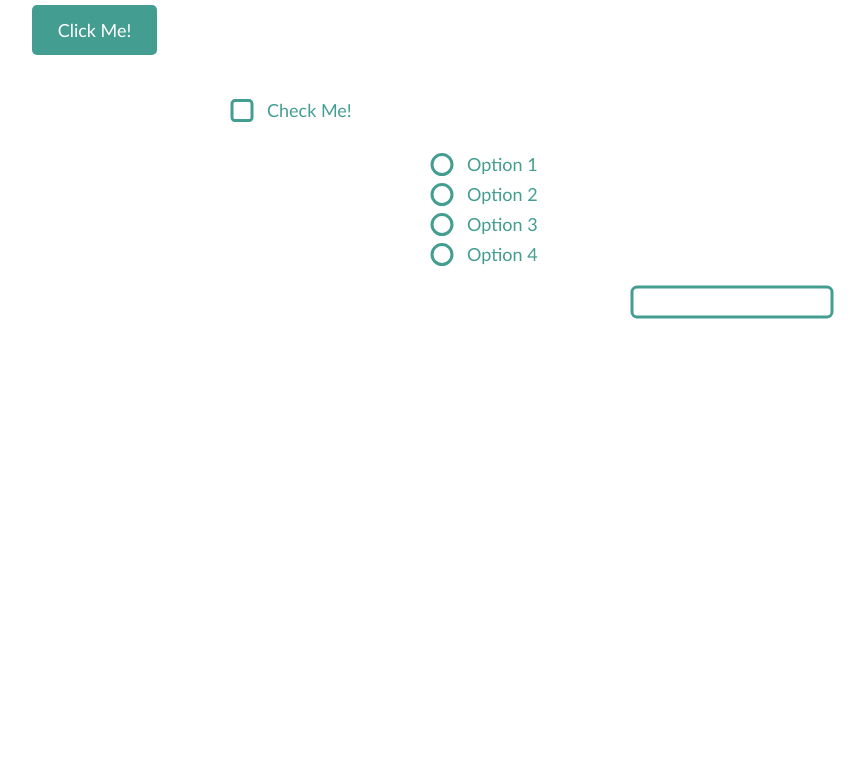
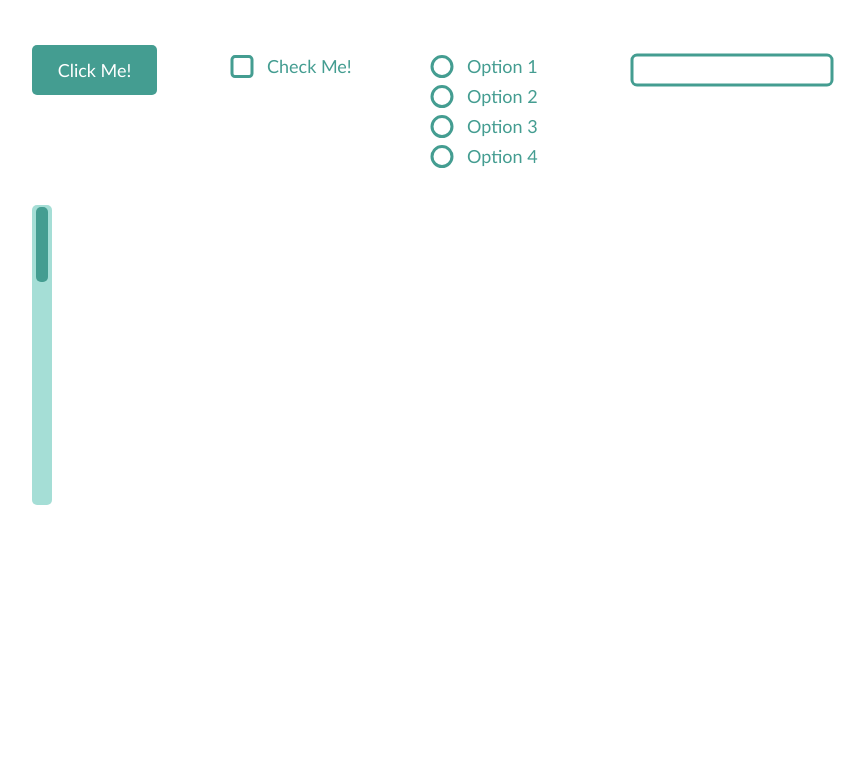
Before and after one commit to amandalincs/custom-graphical-toolkit, a plain HTML site: page demo.html in a window 1280 px wide. Shown: the part 105-864 px from the top of the page, without its empty margins (118-983 px from the left). Before the commit the page ends 800 px from the top, so only its background shows below. Drawn offline with Linux system fonts and the light colour scheme.

Commit message:
Added functional scroll bar

```diff
--- a/demo.html
+++ b/demo.html
@@ -13,6 +13,6 @@
     </head>
 
     <body style="margin: 50px;">
-        <h1 style="font-family: 'Gill Sans'; font-weight: 300; text-align: center;">Custom Graphical Toolkit - Amanda Lin</h1>
+        <h1 style="font-family: 'Gill Sans'; font-weight: 300; margin-left: 100px;">Custom Graphical Toolkit - Amanda Lin</h1>
     </body>
 </html>
--- a/demo.js
+++ b/demo.js
@@ -2,7 +2,7 @@ import {MyToolkit} from './mytoolkit.js';
 
 // Implement a MyToolkit Button
 var btn = new MyToolkit.Button;
-btn.move(100, 0);
+btn.move(100, 40);
 btn.setLabel("Click Me!");
 btn.onClick(function(e){
 	console.log(e.type);
@@ -13,7 +13,7 @@ btn.onStateChange(function(e) {
 
 // Implement a MyToolkit Checkbox
 var checkbox = new MyToolkit.Checkbox;
-checkbox.move(300, 10);
+checkbox.move(300, 50);
 checkbox.setLabel("Check Me!");
 checkbox.onCheck(function(checkStatus) {
     console.log(checkStatus);
@@ -29,7 +29,7 @@ checkbox.onStateChange(function(e) {
 
 // Implement a MyToolkit RadioGroup
 var radioGroup = new MyToolkit.RadioGroup(4);
-radioGroup.move(500, 10);
+radioGroup.move(500, 50);
 radioGroup.setLabel(1, "Option 1");
 radioGroup.setLabel(2, "Option 2");
 radioGroup.setLabel(3, "Option 3");
@@ -43,7 +43,7 @@ radioGroup.onStateChange(function(e) {
 
 // Implement a MyToolkit TextBox
 var textBox = new MyToolkit.TextBox;
-textBox.move(700, 10);
+textBox.move(700, 50);
 textBox.onTextChange(function(textStatus) {
     console.log(textStatus)
     console.log(textBox.getText());
@@ -51,3 +51,15 @@ textBox.onTextChange(function(textStatus) {
 textBox.onStateChange(function(e) {
     console.log(e.type);
 });
+
+// Implement a MyToolkit Scrollbar
+var scrollbar = new MyToolkit.Scrollbar;
+scrollbar.move(100, 200);
+scrollbar.setHeight(300);
+scrollbar.onThumbMove(function(thumbStatus) {
+    console.log(thumbStatus);
+    console.log(scrollbar.getThumbPosition());
+})
+scrollbar.onStateChange(function(e) {
+    console.log(e.type);
+});
--- a/mytoolkit.js
+++ b/mytoolkit.js
@@ -4,13 +4,14 @@ const teal = '#449D91';
 const light_teal = '#6EBEB3';
 const dark_teal = '#2B8A7D';
 const white = '#FFFFFF';
-const yellow = '#FAC86D'
+const lightest_teal = '#A5DED6';
+
+const draw = SVG().addTo('body').size('100%','100%');
+draw.height(700)
 
 var MyToolkit = (function() {
     var Button = function(){
-        var draw = SVG().addTo('body').size('100%','100%');
         var group = draw.group();
-        draw.height(80);
 
         var rect = group.rect(125,50).fill(teal).radius(5);
         var text = group.text("Button").font({
@@ -70,9 +71,7 @@ var MyToolkit = (function() {
     };
 
     var Checkbox = function() {
-        var draw = SVG().addTo('body').size('100%','100%');
         var group = draw.group();
-        draw.height(50);
 
         var rect = group.rect(20, 20).fill(white).radius(3);
         rect.stroke({ color: teal, width: 3 });
@@ -145,9 +144,7 @@ var MyToolkit = (function() {
     };
 
     var RadioGroup = function(numButtons = 2) {
-        var draw = SVG().addTo('body').size('100%','100%');
         var radioGroup = draw.group();
-        draw.height(numButtons*30 + 10);
 
         var checkEvent = null;
         var stateChange = null;
@@ -231,7 +228,6 @@ var MyToolkit = (function() {
     };
 
     var TextBox = function() {
-        var draw = SVG().addTo('body').size('100%','100%');
         var group = draw.group();
 
         var rect = group.rect(200, 30).fill(white).radius(5);
@@ -338,7 +334,74 @@ var MyToolkit = (function() {
             }
         };
     };
-return {Button, Checkbox, RadioGroup, TextBox}
+
+    var Scrollbar = function() {
+        var group = draw.group();
+
+        var bar = group.rect(20, 300).fill(lightest_teal).radius(5);
+        var thumb = group.rect(12, bar.height()/4).fill(teal).radius(5).cx(10).y(2);
+
+        var isDragged = false;
+        var thumbMove = null;
+        var stateChange = null;
+
+        thumb.mousedown(function(event) {
+            isDragged = true;
+            thumb.fill({ color: light_teal});
+            if (stateChange != null)
+                stateChange(event);
+        });
+
+        thumb.mouseover(function(event) {
+            if (stateChange != null)
+                stateChange(event);
+        });
+
+        thumb.mouseup(function(event) {
+            if (stateChange != null)
+                stateChange(event);
+        });
+
+        thumb.mouseout(function(event) {
+            if (stateChange != null)
+                stateChange(event);
+        });
+
+        SVG.on(document, 'mousemove', function(event) {
+            if (isDragged) {
+                if (event.offsetY > bar.y() && event.offsetY < bar.height() + 125) {
+                    thumb.y(event.offsetY);
+                }
+                if (thumbMove != null) {
+                    thumbMove("thumb moved");
+                }
+            }
+        });
+
+        SVG.on(document, 'mouseup', function(event) {
+            isDragged = false;
+            thumb.fill({ color: teal});
+        });
+
+        return {
+            move: function(x, y) {
+                group.move(x, y);
+            },
+            onThumbMove: function(eventHandler) {
+                thumbMove = eventHandler;
+            },
+            setHeight: function(newHeight) {
+                bar.height(newHeight);
+            },
+            getThumbPosition: function() {
+                return thumb.x() + ", " + thumb.y();
+            },
+            onStateChange: function(eventHandler) {
+                stateChange = eventHandler;
+            },
+        };
+    };
+return {Button, Checkbox, RadioGroup, TextBox, Scrollbar}
 }());
 
 export{MyToolkit}
```
